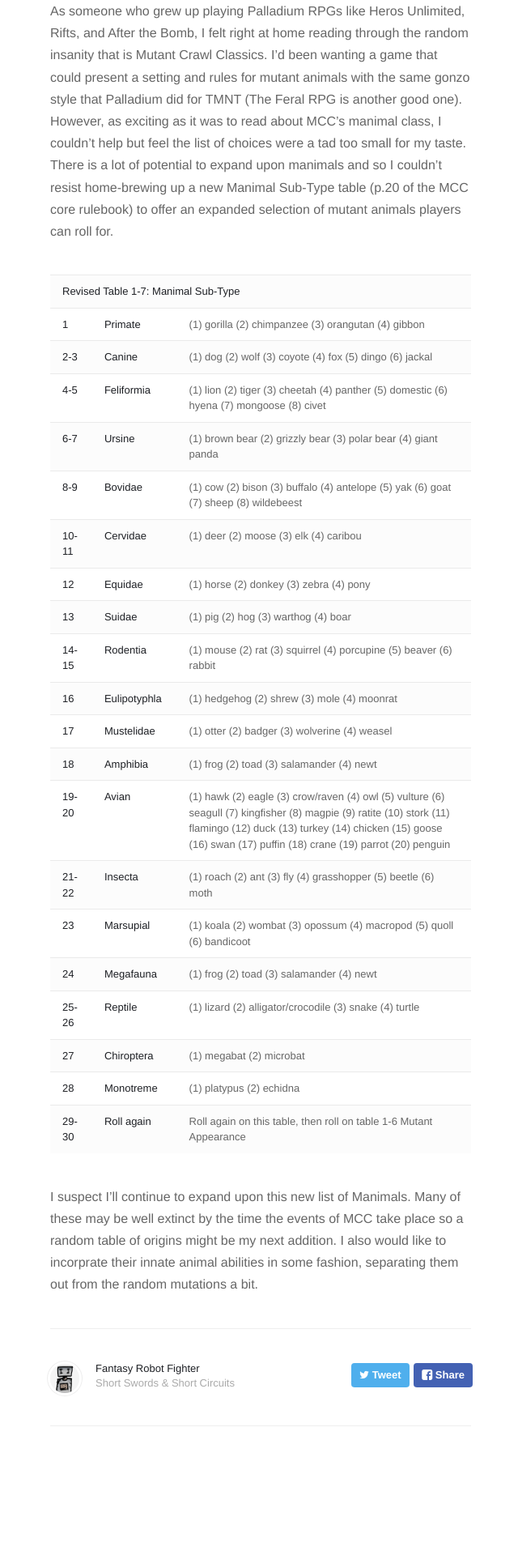
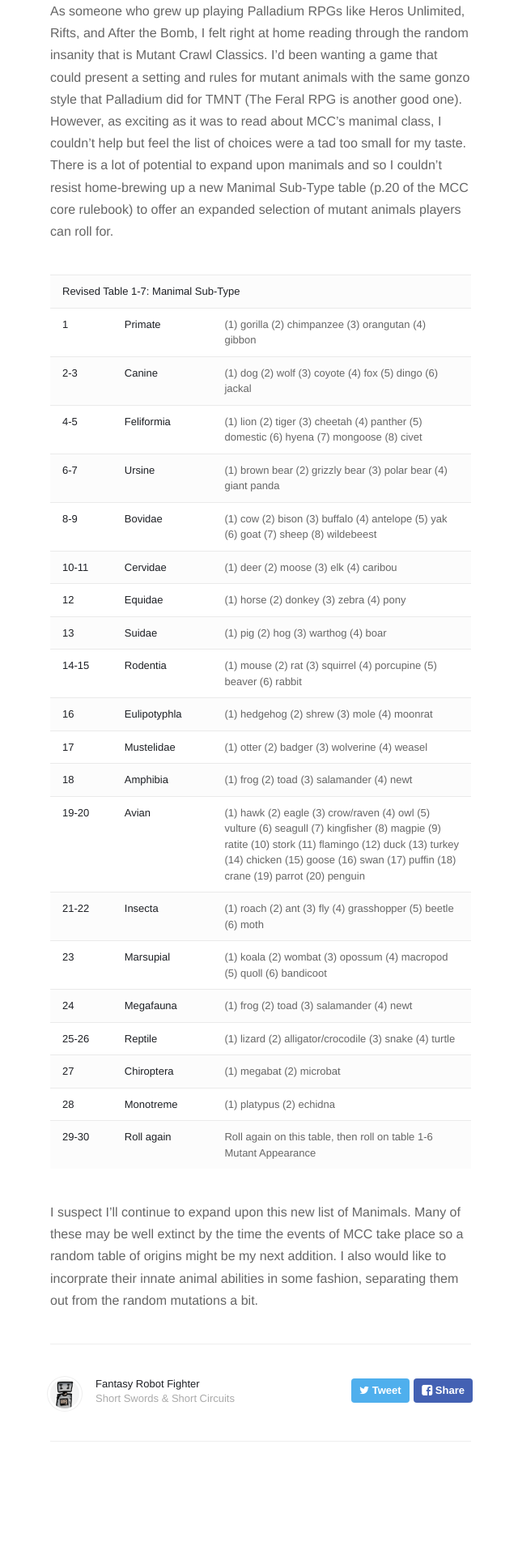
Before and after one commit to FantasyRobotFighter/fantasyrobotfighter.github.io, a Jekyll site: the page built from _posts/2018-11-09-More-Manimals.md, in a window 1280 px wide. Shown: the part 829-2749 px from the top of the page at 81% size, without its empty margins (318-958 px from the left). Built offline with Jekyll 4.4.1, drawn with Linux system fonts in a browser that asks for light colours; nearby versions of some CDN libraries.

Commit message:
Update _posts/2018-11-09-More-Manimals.md

```diff
--- a/_posts/2018-11-09-More-Manimals.md
+++ b/_posts/2018-11-09-More-Manimals.md
@@ -10,170 +10,170 @@
 
 <table>
 	<tr>
-		<td colspan="3" width="500" padding="2px"><b>Revised Table 1-7: Manimal Sub-Type</b>
+		<td colspan="3" width="700" padding="2px"><b>Revised Table 1-7: Manimal Sub-Type</b>
 		</td>
 	</tr>
 	<tr>
-		<td width="50" padding="2px"><b>1</b>
+		<td width="70" padding="2px"><b>1</b>
 		</td>
 		<td width="100" padding="2px"><b>Primate</b>
 		</td>
-		<td width="350" padding="2px">(1) gorilla (2) chimpanzee (3) orangutan (4) gibbon
+		<td width="330" padding="2px">(1) gorilla (2) chimpanzee (3) orangutan (4) gibbon
 		</td>
 	</tr>
 	<tr>
-		<td width="50" padding="2px"><b>2-3</b>
+		<td width="70" padding="2px"><b>2-3</b>
 		</td>
 		<td width="100" padding="2px"><b>Canine</b>
 		</td>
-		<td width="350" padding="2px">(1) dog (2) wolf (3) coyote (4) fox (5) dingo (6) jackal
+		<td width="330" padding="2px">(1) dog (2) wolf (3) coyote (4) fox (5) dingo (6) jackal
 		</td>
 	</tr>
 	<tr>
-		<td width="50" padding="2px"><b>4-5</b>
+		<td width="70" padding="2px"><b>4-5</b>
 		</td>
 		<td width="100" padding="2px"><b>Feliformia</b>
 		</td>
-		<td width="350" padding="2px">(1) lion (2) tiger (3) cheetah (4) panther (5) domestic (6) hyena (7) mongoose (8) civet
+		<td width="330" padding="2px">(1) lion (2) tiger (3) cheetah (4) panther (5) domestic (6) hyena (7) mongoose (8) civet
 		</td>
 	</tr>
 	<tr>
-		<td width="50" padding="2px"><b>6-7</b>
+		<td width="70" padding="2px"><b>6-7</b>
 		</td>
 		<td width="100" padding="2px"><b>Ursine</b>
 		</td>
-		<td width="350" padding="2px">(1) brown bear (2) grizzly bear (3) polar bear (4) giant panda
+		<td width="330" padding="2px">(1) brown bear (2) grizzly bear (3) polar bear (4) giant panda
 		</td>
 	</tr>
 	<tr>
-		<td width="50" padding="2px"><b>8-9</b>
+		<td width="70" padding="2px"><b>8-9</b>
 		</td>
 		<td width="100" padding="2px"><b>Bovidae</b>
 		</td>
-		<td width="350" padding="2px">(1) cow (2) bison (3) buffalo (4) antelope (5) yak (6) goat (7) sheep (8) wildebeest
+		<td width="330" padding="2px">(1) cow (2) bison (3) buffalo (4) antelope (5) yak (6) goat (7) sheep (8) wildebeest
 		</td>
 	</tr>
 	<tr>
-		<td width="50" padding="2px"><b>10-11</b>
+		<td width="70" padding="2px"><b>10-11</b>
 		</td>
 		<td width="100" padding="2px"><b>Cervidae</b>
 		</td>
-		<td width="350" padding="2px">(1) deer (2) moose (3) elk (4) caribou
+		<td width="330" padding="2px">(1) deer (2) moose (3) elk (4) caribou
 		</td>
 	</tr>
 	<tr>
-		<td width="50" padding="2px"><b>12</b>
+		<td width="70" padding="2px"><b>12</b>
 		</td>
 		<td width="100" padding="2px"><b>Equidae</b>
 		</td>
-		<td width="350" padding="2px">(1) horse (2) donkey (3) zebra (4) pony
+		<td width="330" padding="2px">(1) horse (2) donkey (3) zebra (4) pony
 		</td>
 	</tr>
 	<tr>
-		<td width="50" padding="2px"><b>13</b>
+		<td width="70" padding="2px"><b>13</b>
 		</td>
 		<td width="100" padding="2px"><b>Suidae</b>
 		</td>
-		<td width="350" padding="2px">(1) pig (2) hog (3) warthog (4) boar
+		<td width="330" padding="2px">(1) pig (2) hog (3) warthog (4) boar
 		</td>
 	</tr>
 	<tr>
-		<td width="50" padding="2px"><b>14-15</b>
+		<td width="70" padding="2px"><b>14-15</b>
 		</td>
 		<td width="100" padding="2px"><b>Rodentia</b>
 		</td>
-		<td width="350" padding="2px">(1) mouse (2) rat (3) squirrel (4) porcupine (5) beaver (6) rabbit
+		<td width="330" padding="2px">(1) mouse (2) rat (3) squirrel (4) porcupine (5) beaver (6) rabbit
 		</td>
 	</tr>
 	<tr>
-		<td width="50" padding="2px"><b>16</b>
+		<td width="70" padding="2px"><b>16</b>
 		</td>
 		<td width="100" padding="2px"><b>Eulipotyphla</b>
 		</td>
-		<td width="350" padding="2px">(1) hedgehog (2) shrew (3) mole (4) moonrat
+		<td width="330" padding="2px">(1) hedgehog (2) shrew (3) mole (4) moonrat
 		</td>
 	</tr>
 	<tr>
-		<td width="50" padding="2px"><b>17</b>
+		<td width="70" padding="2px"><b>17</b>
 		</td>
 		<td width="100" padding="2px"><b>Mustelidae</b>
 		</td>
-		<td width="350" padding="2px">(1) otter (2) badger (3) wolverine (4) weasel
+		<td width="330" padding="2px">(1) otter (2) badger (3) wolverine (4) weasel
 		</td>
 	</tr>
 	<tr>
-		<td width="50" padding="2px"><b>18</b>
+		<td width="70" padding="2px"><b>18</b>
 		</td>
 		<td width="100" padding="2px"><b>Amphibia</b>
 		</td>
-		<td width="350" padding="2px">(1) frog (2) toad (3) salamander (4) newt
+		<td width="330" padding="2px">(1) frog (2) toad (3) salamander (4) newt
 		</td>
 	</tr>
 	<tr>
-		<td width="50" padding="2px"><b>19-20</b>
+		<td width="70" padding="2px"><b>19-20</b>
 		</td>
 		<td width="100" padding="2px"><b>Avian</b>
 		</td>
-		<td width="350" padding="2px">(1) hawk (2) eagle (3) crow/raven (4) owl (5) vulture (6) seagull
+		<td width="330" padding="2px">(1) hawk (2) eagle (3) crow/raven (4) owl (5) vulture (6) seagull
 			(7) kingfisher (8) magpie (9) ratite (10) stork (11) flamingo (12) duck
 			(13) turkey (14) chicken (15) goose (16) swan (17) puffin (18) crane
 			(19) parrot (20) penguin
 		</td>
 	</tr>
 	<tr>
-		<td width="50" padding="2px"><b>21-22</b>
+		<td width="70" padding="2px"><b>21-22</b>
 		</td>
 		<td width="100" padding="2px"><b>Insecta</b>
 		</td>
-		<td width="350" padding="2px">(1) roach (2) ant (3) fly (4) grasshopper (5) beetle (6) moth
+		<td width="330" padding="2px">(1) roach (2) ant (3) fly (4) grasshopper (5) beetle (6) moth
 		</td>
 	</tr>
 	<tr>
-		<td width="50" padding="2px"><b>23</b>
+		<td width="70" padding="2px"><b>23</b>
 		</td>
 		<td width="100" padding="2px"><b>Marsupial</b>
 		</td>
-		<td width="350" padding="2px">(1) koala (2) wombat (3) opossum (4) macropod (5) quoll (6) bandicoot
+		<td width="330" padding="2px">(1) koala (2) wombat (3) opossum (4) macropod (5) quoll (6) bandicoot
 		</td>
 	</tr>
 	<tr>
-		<td width="50" padding="2px"><b>24</b>
+		<td width="70" padding="2px"><b>24</b>
 		</td>
 		<td width="100" padding="2px"><b>Megafauna</b>
 		</td>
-		<td width="350" padding="2px">(1) frog (2) toad (3) salamander (4) newt
+		<td width="330" padding="2px">(1) frog (2) toad (3) salamander (4) newt
 		</td>
 	</tr>
 	<tr>
-		<td width="50" padding="2px"><b>25-26</b>
+		<td width="70" padding="2px"><b>25-26</b>
 		</td>
 		<td width="100" padding="2px"><b>Reptile</b>
 		</td>
-		<td width="350" padding="2px">(1) lizard (2) alligator/crocodile (3) snake (4) turtle
+		<td width="330" padding="2px">(1) lizard (2) alligator/crocodile (3) snake (4) turtle
 		</td>
 	</tr>
 	<tr>
-		<td width="50" padding="2px"><b>27</b>
+		<td width="70" padding="2px"><b>27</b>
 		</td>
 		<td width="100" padding="2px"><b>Chiroptera</b>
 		</td>
-		<td width="350" padding="2px">(1) megabat (2) microbat
+		<td width="330" padding="2px">(1) megabat (2) microbat
 		</td>
 	</tr>
 		<tr>
-		<td width="50" padding="2px"><b>28</b>
+		<td width="70" padding="2px"><b>28</b>
 		</td>
 		<td width="100" padding="2px"><b>Monotreme</b>
 		</td>
-		<td width="350" padding="2px">(1) platypus (2) echidna
+		<td width="330" padding="2px">(1) platypus (2) echidna
 		</td>
 	</tr>
 		<tr>
-		<td width="50" padding="2px"><b>29-30</b>
+		<td width="70" padding="2px"><b>29-30</b>
 		</td>
 		<td width="100" padding="2px"><b>Roll again</b>
 		</td>
-		<td width="350" padding="2px">Roll again on this table, then roll on table 1-6 Mutant Appearance
+		<td width="330" padding="2px">Roll again on this table, then roll on table 1-6 Mutant Appearance
 		</td>
 	</tr>
 </table>
```
